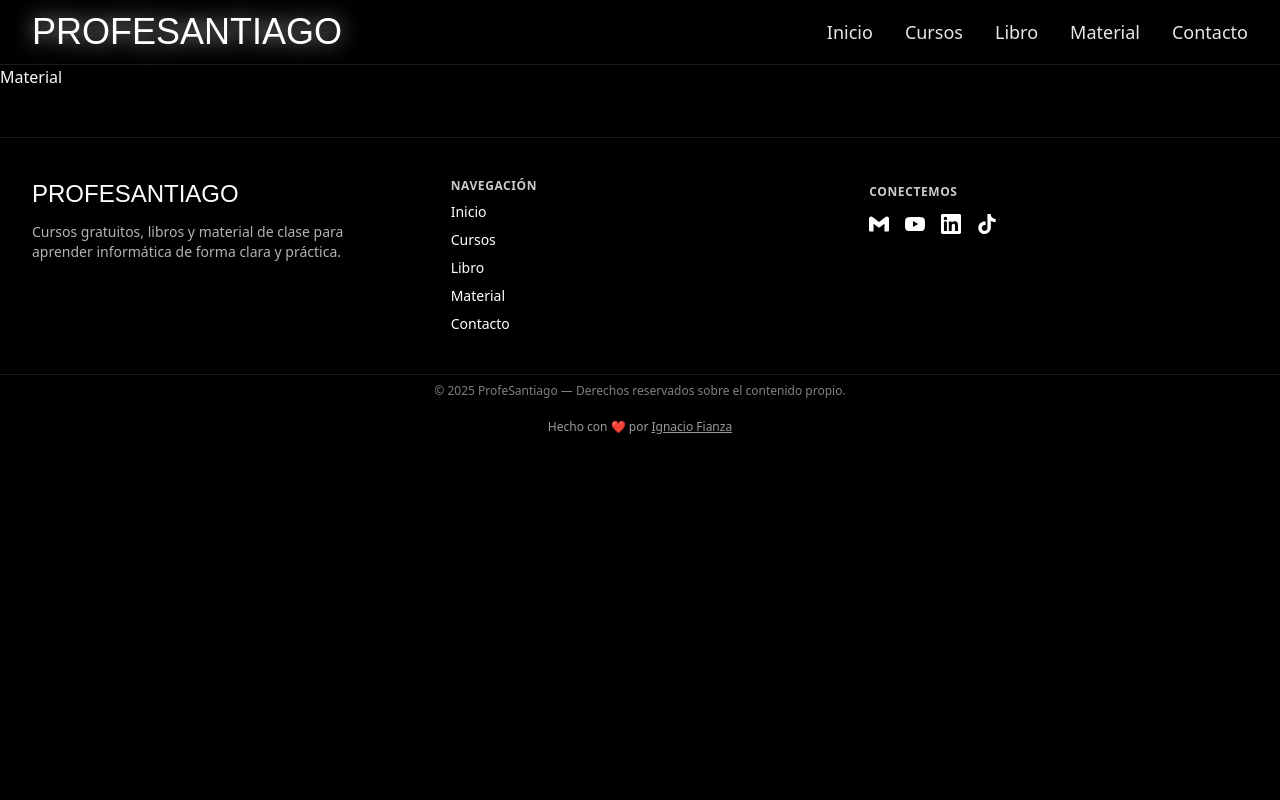
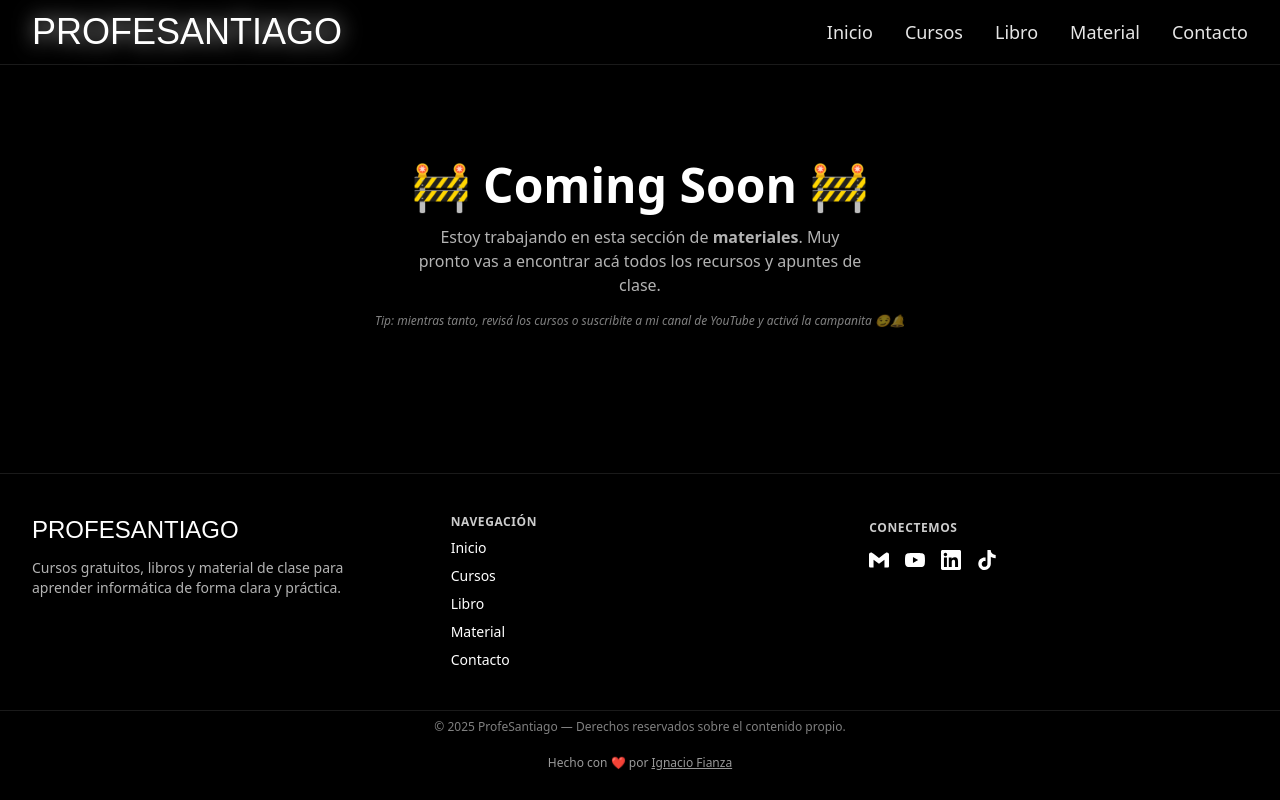
Before and after one commit to ignaciofianza/ProfeSantiago, a React (Vite) app: page /material in a window 1280 px wide. Built offline with nearby package versions, Linux system fonts and the light colour scheme; a web font is replaced by a local one.

Commit message:
added comming soon for material

```diff
--- a/src/pages/Material.tsx
+++ b/src/pages/Material.tsx
@@ -1,5 +1,34 @@
+import { motion } from "motion/react";
+
 const Material = () => {
-  return <div>Material</div>;
+  return (
+    <div className=" bg-black text-white text-center px-4 py-24">
+      <motion.div
+        initial={{ opacity: 0, y: 20 }}
+        animate={{ opacity: 1, y: 0 }}
+        transition={{ duration: 0.5 }}
+        className="space-y-4"
+      >
+        {/* Título */}
+        <h1 className="text-4xl sm:text-5xl font-extrabold">
+          🚧 Coming Soon 🚧
+        </h1>
+
+        {/* Subtítulo */}
+        <p className="text-white/70 max-w-md mx-auto">
+          Estoy trabajando en esta sección de{" "}
+          <span className="font-semibold">materiales</span>. Muy pronto vas a
+          encontrar acá todos los recursos y apuntes de clase.
+        </p>
+
+        {/* Nota graciosa */}
+        <p className="text-xs text-white/50 italic">
+          Tip: mientras tanto, revisá los cursos o suscribite a mi canal de
+          YouTube y activá la campanita 😏🔔
+        </p>
+      </motion.div>
+    </div>
+  );
 };
 
 export default Material;
```
